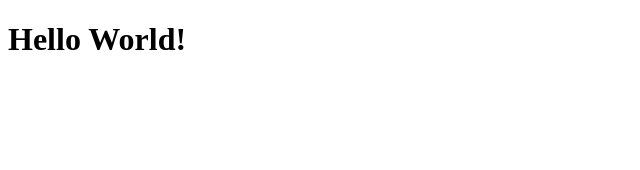
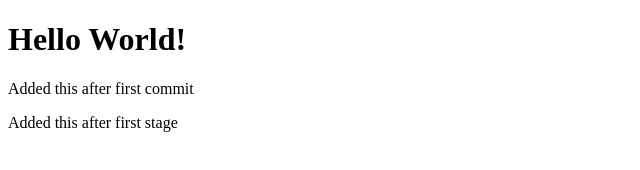
Before and after one commit to kwtamayo/Github-testing, a plain HTML site: page index.html in a window 1280 px wide. Shown: the whole page, without its empty margins (0-640 px from the left). Drawn offline with Linux system fonts and the light colour scheme.

Commit message:
Second commit

```diff
--- a/index.html
+++ b/index.html
@@ -8,5 +8,7 @@
 </head>
 <body>
     <h1> Hello World! </h1>
+    <p>Added this after first commit</p>
+    <p>Added this after first stage</p>
 </body>
 </html>
```
